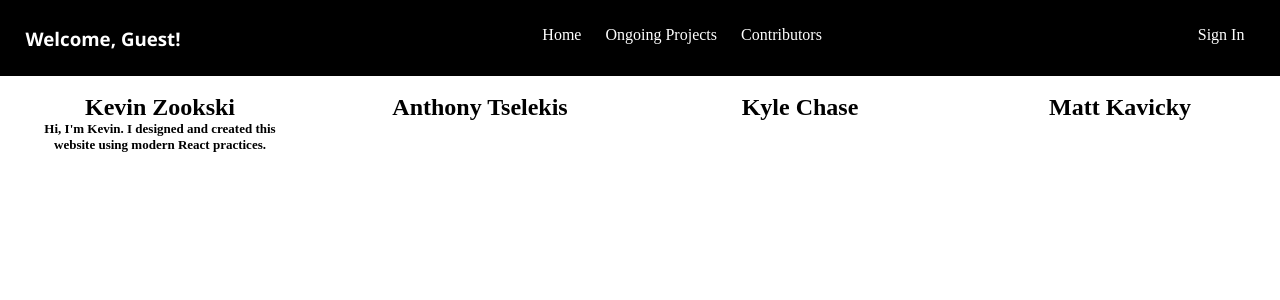
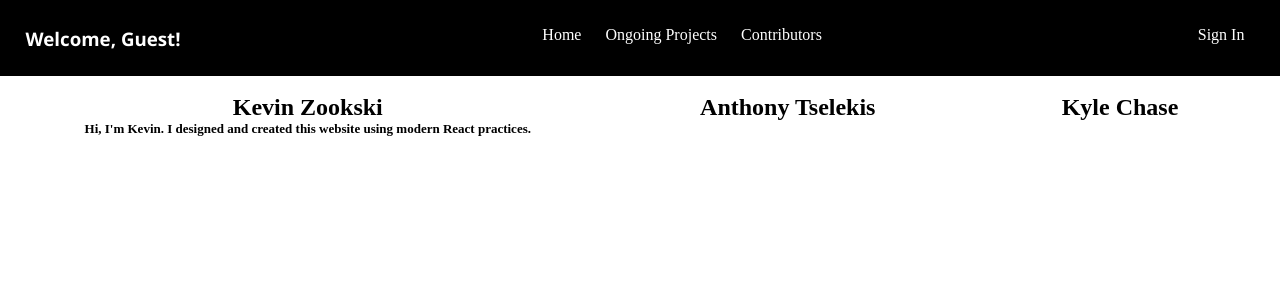
Before and after one commit to LemonHound/personal-productivity-dashboard, a React (Create React App) app: page /Contributors in a window 1280 px wide. Shown: the top 300 px of the page. Built offline with nearby package versions, Linux system fonts and the light colour scheme; the HTML template or start-up script is replaced by a standard one.

Commit message:
Matt left, removing him from Contributors page.

```diff
--- a/src/Pages/Contributors.js
+++ b/src/Pages/Contributors.js
@@ -30,14 +30,6 @@ function Contributors() {
 
                     </h3>
                 </div>
-                <div className="contributor">
-                    <h2 className="name-card">
-                        Matt Kavicky
-                    </h2>
-                    <h3 className="details">
-
-                    </h3>
-                </div>
             </div>
         </>
     )
```
